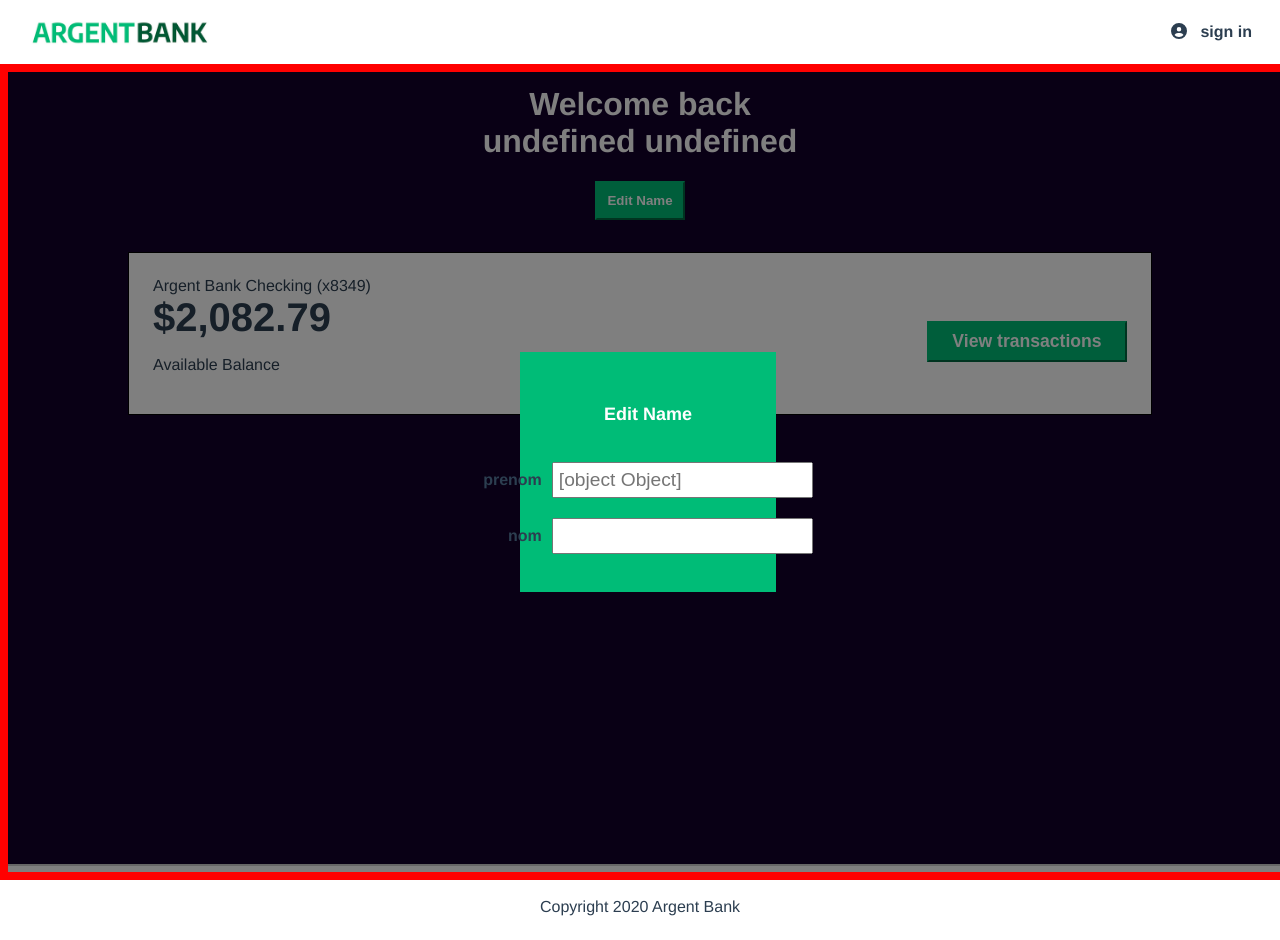
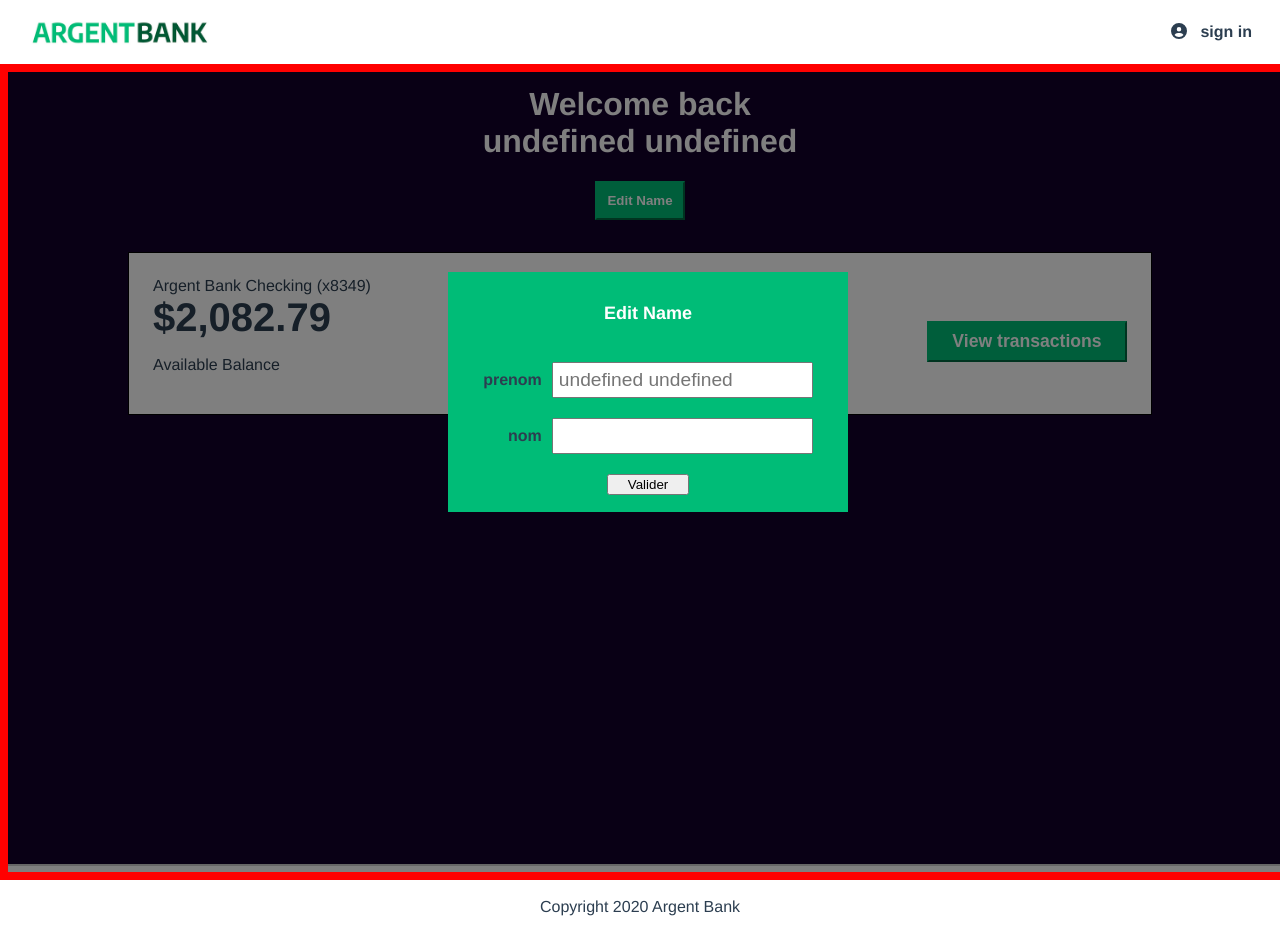
Before and after one commit to JeanVuillet/Projet13, a React (Create React App) app in the folder front/: page /user in a window 1280 px wide. Both pictures are taken after a click on the button "Edit Name". Built offline with nearby package versions, Linux system fonts and the light colour scheme.

Commit message:
before changemame api

```diff
--- a/front/src/Pages/User/User.jsx
+++ b/front/src/Pages/User/User.jsx
@@ -10,7 +10,9 @@ export function User() {
   function editName() {
     setNameDiv(true);
   }
+function changeName(){
 
+}
   return (
     <>
       <main className="main bg-dark">
@@ -37,15 +39,16 @@ export function User() {
         <div className="modale">
           <div className="title">Edit Name</div>
 
-          <div className="nomPrenom">
+          <div className="mainSection">
             <div className="prenomSection">
               <label htmlFor="prenom">prenom</label>
-              <input type="text" id="prenom" placeholder={user} />
+              <input type="text" id="prenom" placeholder={user.firstName+' '+user.lastName} />
             </div>
             <div className="nomSection">
               <label htmlFor="nom">nom</label>
               <input id="nom" type="text"></input>
             </div>
+            <button className="valider" onClick={changeName}>Valider</button>
           </div>
         </div>
         </div>
--- a/front/src/Pages/User/User.scss
+++ b/front/src/Pages/User/User.scss
@@ -28,10 +28,11 @@
     flex-direction: column;
     align-items: center;
     gap:10%;
-    top: 50%;
+    top: 40%;
     left: 50%;
     transform: translate(-50%, -50%);
     z-index: 3;
+    min-width: 25rem;
 
 }
 .title{
@@ -44,7 +45,7 @@
     font-size: large;
 
 }
-.nomPrenom{
+.mainSection{
     display: flex;
     flex-direction: column;
     gap:5px;
@@ -63,3 +64,7 @@
     align-items: center;
     gap: 10px;
 }
+.valider{
+    width: 25%;
+    align-self: center;
+}
```
